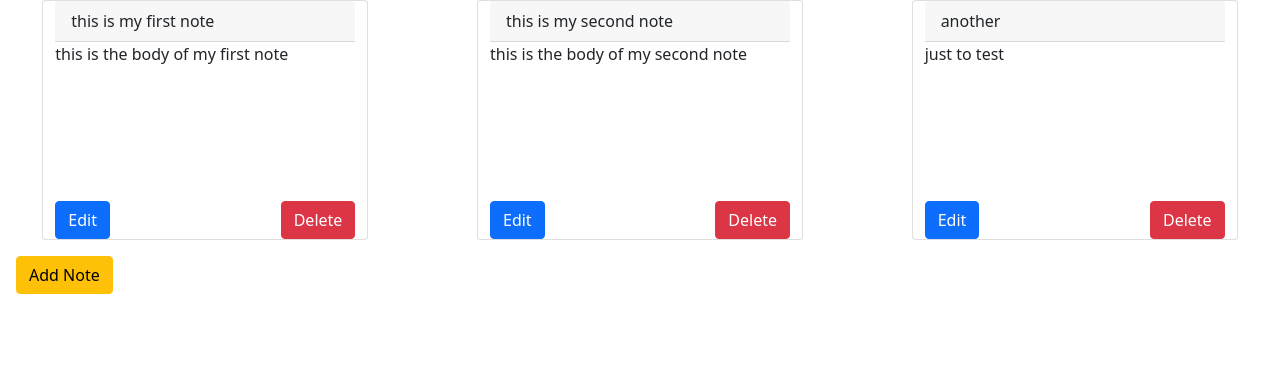
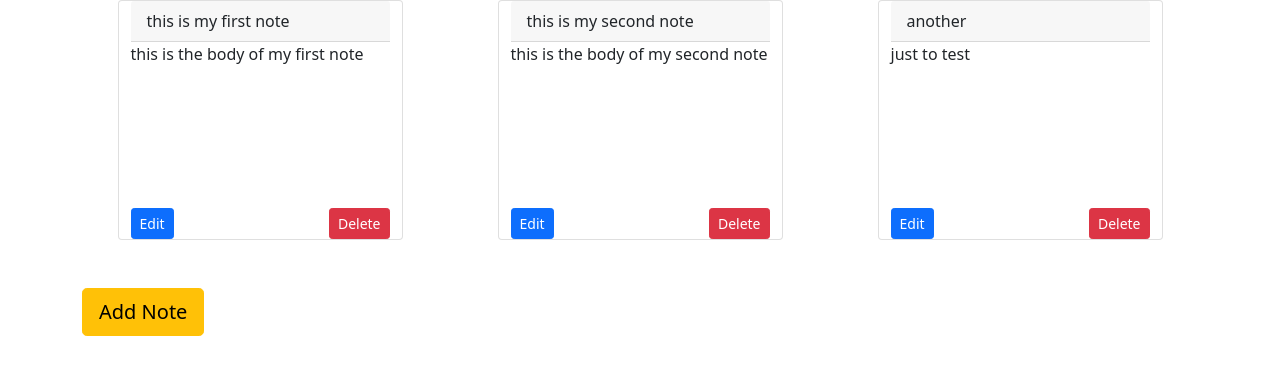
Before and after one commit to msullivan1999/react-todo, a React (Create React App) app: page / in a window 1280 px wide. Shown: the top 374 px of the page. Built offline with nearby package versions, Linux system fonts and the light colour scheme.

Commit message:
start create new note

```diff
--- a/src/App.js
+++ b/src/App.js
@@ -5,10 +5,10 @@ import AddNote from './components/AddNote'
 export default class App extends Component {
   render() {
     return (
-      <container>
+      <div className="container">
         <Note />
         <AddNote />
-      </container>
+      </div>
     )
   }
 }
--- a/src/components/AddNote.jsx
+++ b/src/components/AddNote.jsx
@@ -1,10 +1,24 @@
 import React, { Component } from 'react'
 
 export default class addNote extends Component {
+    constructor(props) {
+        super(props);
+        this.state = {
+            id: 0,
+            noteTitle: "New Note",
+            noteBody: "New Note Body",
+        }
+    }
+
+    createNote() {
+        console.log(this.state)
+        this.id += 1;
+    }
+
     render() {
         return (
             <div>
-                <button className='btn btn-warning m-3'>Add Note</button>
+                <button className='btn btn-warning btn-lg' onClick={this.createNote()}>Add Note</button>
             </div>
         )
     }
--- a/src/components/Note.jsx
+++ b/src/components/Note.jsx
@@ -1,31 +1,21 @@
 import React, { Component } from 'react'
+import { notesData } from '../data'
 
 export default class note extends Component {
 
-    notes = [
-        {
-            id: 1,
-            noteTitle: "this is my first note",
-            noteBody: "this is the body of my first note",
-        },
-        {
-            id: 2,
-            noteTitle: "this is my second note",
-            noteBody: "this is the body of my second note",
-        },
-        {
-            id: 3,
-            noteTitle: "another",
-            noteBody: "just to test",
-        },
-    ]
+    deleteNote() {
+    }
+
+    updateNote() {
+    }
+
     render() {
         return(
             <div className="row">
                 {
-                    this.notes.map((item, key) => {
+                    notesData.map((item, key) => {
                         return (
-                                <div key={key} className="card note col-lg-3 d-flex align-items-stretch m-auto justify-content-between">
+                                <div key={key} className="card note col-lg-3 d-flex align-items-stretch m-auto mb-5 justify-content-between">
                                     <div>
                                         <div className="card-header">
                                             {item.noteTitle}
@@ -35,8 +25,8 @@ export default class note extends Component {
                                         </div>
                                     </div>
                                     <div className="d-flex justify-content-between">
-                                        <button className="btn btn-primary">Edit</button>
-                                        <button className="btn btn-danger">Delete</button>
+                                        <button className="btn btn-primary btn-sm">Edit</button>
+                                        <button className="btn btn-danger btn-sm">Delete</button>
                                     </div>
                                 </div>
                         )
--- /dev/null
+++ b/src/data.js
@@ -0,0 +1,17 @@
+export let notesData = [
+    {
+        id: 1,
+        noteTitle: "this is my first note",
+        noteBody: "this is the body of my first note",
+    },
+    {
+        id: 2,
+        noteTitle: "this is my second note",
+        noteBody: "this is the body of my second note",
+    },
+    {
+        id: 3,
+        noteTitle: "another",
+        noteBody: "just to test",
+    },
+]
```
